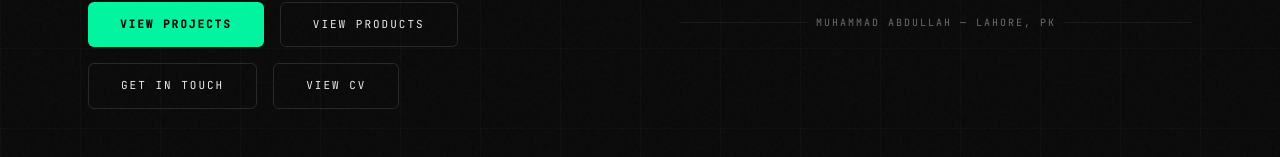
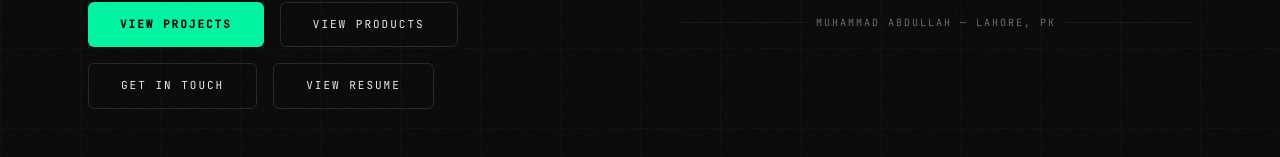
Before and after one commit to abdullah2k05/portfolio, a React (Vite) app: page / in a window 1280 px wide. Shown: the part 512-669 px from the top of the page. Built offline with nearby package versions, Linux system fonts and the light colour scheme; no server answers; the database is empty; the HTML template or start-up script is replaced by a standard one.

Commit message:
replaced the cv with the updated resume

```diff
--- a/src/components/Hero.jsx
+++ b/src/components/Hero.jsx
@@ -1,14 +1,14 @@
-import { useEffect } from 'react';
+import { useEffect } from "react";
 
 const ProfilePhoto = "/images/me.jpg";
 
 export default function Hero() {
   useEffect(() => {
-    const link = document.createElement('link');
-    link.rel = 'preload';
-    link.as = 'image';
+    const link = document.createElement("link");
+    link.rel = "preload";
+    link.as = "image";
     link.href = ProfilePhoto;
-    link.fetchPriority = 'high';
+    link.fetchPriority = "high";
     document.head.appendChild(link);
     return () => link.remove();
   }, []);
@@ -42,12 +42,12 @@ export default function Hero() {
               Get in Touch
             </a>
             <a
-              href="/Muhammad-Abdullah-CV.pdf"
+              href="/Muhammad_Abdullah_Resume_Full_Stack.pdf"
               className="btn-outline"
               target="_blank"
               rel="noopener noreferrer"
             >
-              View CV
+              View Resume
             </a>
           </div>
         </div>
@@ -64,7 +64,12 @@ export default function Hero() {
                 loading="eager"
                 fetchPriority="high"
                 decoding="async"
-                style={{ width: "100%", height: "auto", objectFit: "cover", aspectRatio: "1200/675" }}
+                style={{
+                  width: "100%",
+                  height: "auto",
+                  objectFit: "cover",
+                  aspectRatio: "1200/675",
+                }}
               />
             </picture>
             <div className="image-corner tl"></div>
```
Also changed, not shown: 4 other files (tests, documents, lock files or other folders).
